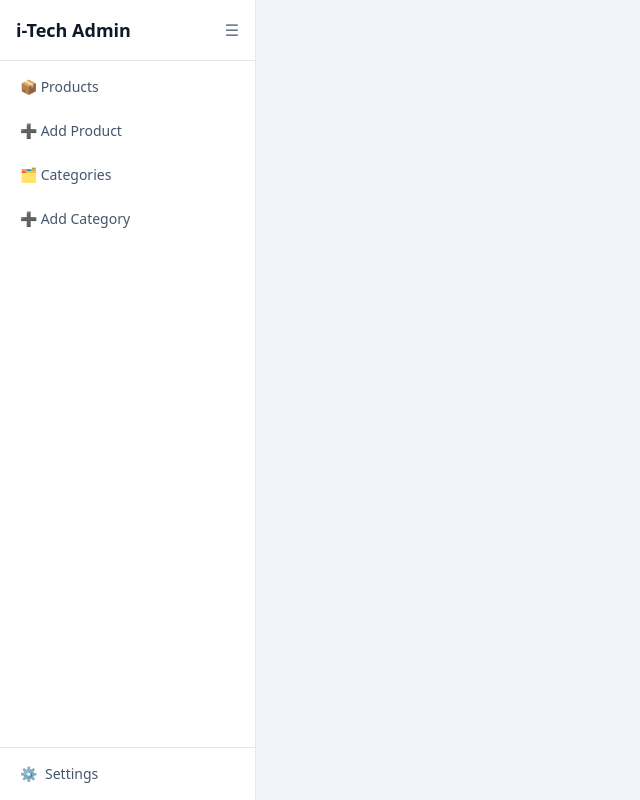
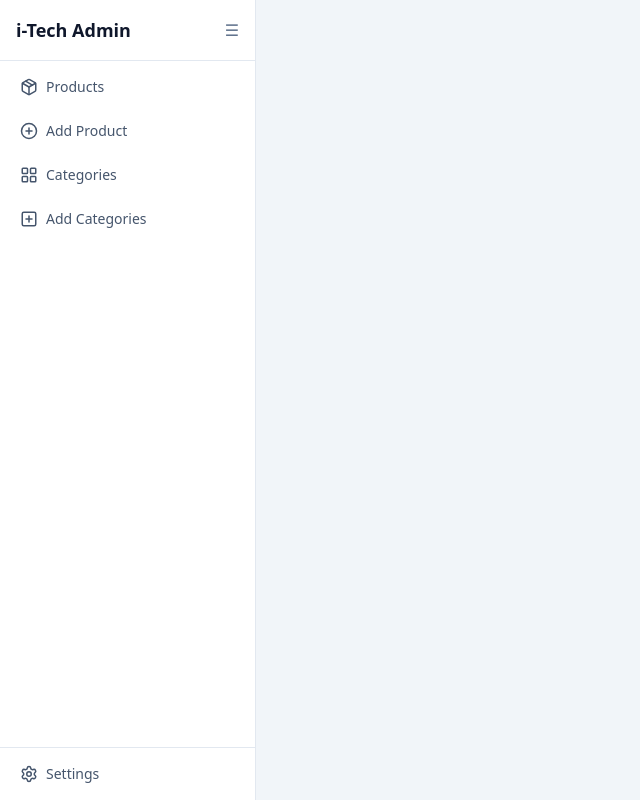
Before and after one commit to tokata453/electronic-store, a React app in the folder frontend/: page /admin in a window 1280 px wide. Shown: the whole page, without its empty margins (0-640 px from the left). Built offline with nearby package versions, Linux system fonts and the light colour scheme; no server answers; the HTML template or start-up script is replaced by a standard one.

Commit message:
fixed admin page sidebar

```diff
--- a/frontend/src/admin/AdminLayout.jsx
+++ b/frontend/src/admin/AdminLayout.jsx
@@ -1,6 +1,7 @@
 import { NavLink, Outlet } from "react-router-dom";
 import { useState } from "react";
 import { UseTheme } from "./products/UseTheme";
+import { Package, PlusCircle, LayoutGrid, PlusSquare, Settings } from "lucide-react";
 
 export default function AdminLayout() {
   const [collapsed, setCollapsed] = useState(false);
@@ -41,7 +42,9 @@ export default function AdminLayout() {
               }`
             }
           >
-            {collapsed ? "📦" : "📦  Products"}
+            <span className="flex items-center gap-2">
+              <Package size={18} /> {!collapsed && "Products"}
+            </span>
           </NavLink>
 
           <NavLink
@@ -55,7 +58,9 @@ export default function AdminLayout() {
               }`
             }
           >
-            {collapsed ? "➕" : "➕  Add Product"}
+            <span className="flex items-center gap-2">
+              <PlusCircle size={18} /> {!collapsed && "Add Product"}
+            </span>
           </NavLink>
 
           <NavLink
@@ -69,7 +74,9 @@ export default function AdminLayout() {
               }`
             }
           >
-            {collapsed ? "🗂️" : "🗂️  Categories"}
+            <span className="flex items-center gap-2">
+              <LayoutGrid size={18} /> {!collapsed && "Categories"}
+            </span>
           </NavLink>
 
           <NavLink
@@ -83,7 +90,9 @@ export default function AdminLayout() {
               }`
             }
           >
-            {collapsed ? "➕" : "➕  Add Category"}
+            <span className="flex items-center gap-2">
+              <PlusSquare size={18} /> {!collapsed && "Add Categories"}
+            </span>
           </NavLink>
         </nav>
 
@@ -100,12 +109,9 @@ export default function AdminLayout() {
               }`
             }
           >
-            {collapsed ? "⚙️" : (
-              <>
-                <span>⚙️</span>
-                <span>Settings</span>
-              </>
-            )}
+            <span className="flex items-center gap-2">
+              <Settings size={18} /> {!collapsed && "Settings"}
+            </span>
           </NavLink>
         </div>
       </aside>
```
